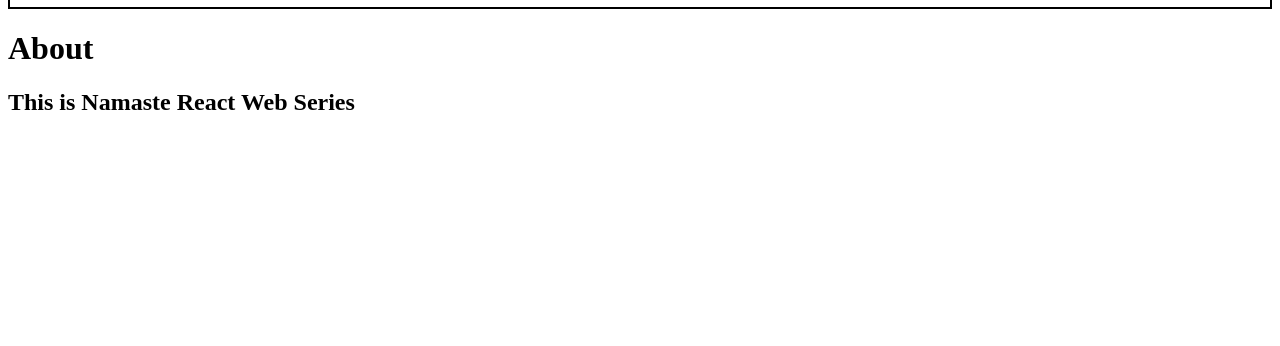
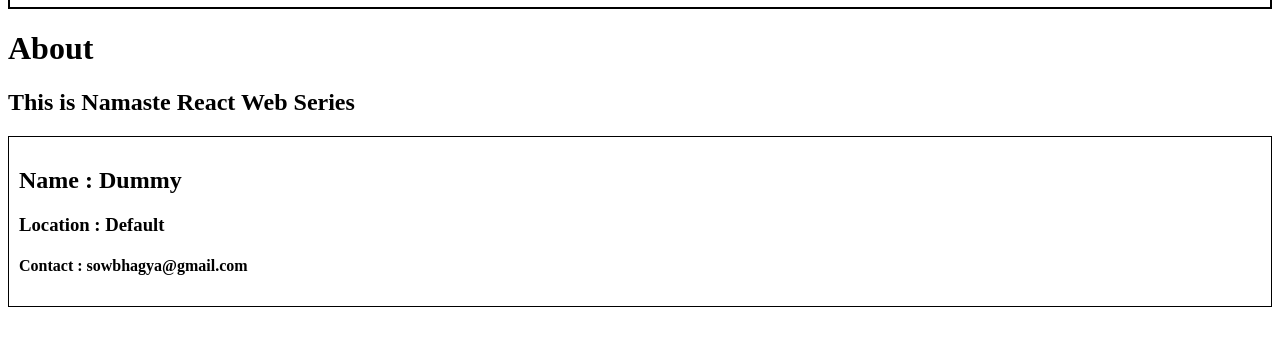
Before and after one commit to Sowbhagya-Shrinivas/namaste-react, a React app: page /about in a window 1280 px wide. Shown: the part 126-472 px from the top of the page. Built offline with nearby package versions, Linux system fonts and the light colour scheme; no server answers.

Commit message:
classComponent code

```diff
--- a/index.css
+++ b/index.css
@@ -64,3 +64,7 @@
 .filter{
     display:flex;
 }
+.user-card{
+    padding:10px;
+    border: 1px solid black;
+}
--- a/src/components/About.js
+++ b/src/components/About.js
@@ -1,9 +1,37 @@
-const About = () => {
-    return(
-        <div>
-            <h1>About</h1>
-            <h2>This is Namaste React Web Series</h2>
-        </div>
+import User from "./User";
+import UserClass from "./UserClass";
+import React from "react";
+
+class About extends React.Component {
+  constructor(props){
+    super(props);
+    console.log("Parent Constructor")
+  }
+
+  componentDidMount(){
+    console.log("Parent Component Did Mount");
+  }
+
+  render() {
+    console.log("Parent Render")
+    return (
+      <div>
+        <h1>About</h1>
+        <h2>This is Namaste React Web Series</h2>
+        {/* <User name="Sowbhagya(Functional)" /> */}
+        <UserClass name={"Sowbhagya (Class)"} />
+      </div>
     );
+  }
 }
 export default About;
+// const About = () => {
+//     return(
+//         <div>
+//             <h1>About</h1>
+//             <h2>This is Namaste React Web Series</h2>
+//             <User name="Sowbhagya(Functional)"/>
+//             <UserClass name={"Sowbhagya (Class)"}/>
+//         </div>
+//     );
+// };
--- /dev/null
+++ b/src/components/User.js
@@ -0,0 +1,33 @@
+import { useEffect, useState } from "react";
+
+const User = ({name}) => {
+    const [count,setCount] = useState(0);
+    const [count2] = useState(1);
+
+    useEffect(()=>{
+        const timer = setInterval(()=>{
+            console.log("Call for every component changes - NAMASTE REACT")
+        },1000);
+        console.log("useEffect");
+        //this function will call while unmounting
+        return(()=>{
+            clearInterval(timer);
+            console.log("useEffect return");
+        })
+    },[]);
+    console.log("render");
+
+    return(
+        <div className="user-card">
+            <h1>count : {count}</h1>
+            <button onClick={()=>{
+                setCount(count+1);
+            }}>Count Increase</button>
+            <h2>Name : {name}</h2>
+            <h3>Location : Mysore</h3>
+            <h4>Contact : sowbhagya@gmail.com</h4>
+        </div>
+    );
+}
+
+export default User;
--- /dev/null
+++ b/src/components/UserClass.js
@@ -0,0 +1,51 @@
+import React from "react";
+
+class UserClass extends React.Component {
+  constructor(props) {
+    super(props);
+    this.state= {
+        userInfo:{
+            name:"Dummy",
+            location:"Default",
+        },
+    }
+    console.log(this.props.name +"Child Constructor")
+  }
+
+  async componentDidMount(){
+    console.log(this.props.name +"Child Component Did Mount");
+    const data = await fetch("https://api.github.com/users/Sowbhagya-Shrinivas");
+    const json = await data.json();
+    this.setState({
+        userInfo: json,
+    });
+    console.log(json);
+  }
+
+  componentDidUpdate(){
+    this.timer = setInterval(()=>{
+        console.log("Call for every component changes - NAMASTE REACT")
+    },1000);
+    console.log("Child Did update");
+  }
+
+  componentWillUnmount(){
+    clearInterval(this.timer);
+    console.log("Component will unmount")
+  }
+
+  render() {
+    const{name,location} = this.state.userInfo;
+    const{count} = this.state;
+    console.log(this.props.name+"Child Render")
+    return (
+      <div className="user-card">
+        <h2>Name : {name}</h2>
+        <h3>Location : {location}</h3>
+        <h4>Contact : sowbhagya@gmail.com</h4>
+      </div>
+    );
+  }
+}
+
+export default UserClass;
```
Also changed, not shown: OldCode.js (+19 -0 lines), README.md.
